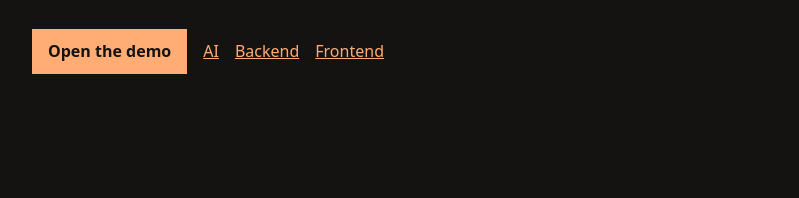
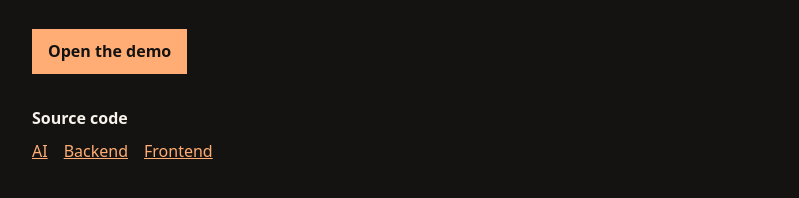
Before and after one commit to Nasa-Planetarium/nasa-planetarium.github.io, a plain HTML site: page index.html in a window 1280 px wide. Shown: the part 340-538 px from the top of the page, without its empty margins (240-1039 px from the left). Drawn offline with Linux system fonts and the light colour scheme.

Commit message:
Place source code links below the demo button

```diff
--- a/index.html
+++ b/index.html
@@ -24,6 +24,9 @@
     h1 { margin: 0.25rem 0 0.75rem; font-size: clamp(2.5rem, 9vw, 5rem); line-height: 1; }
     .description { max-width: 38rem; font-size: 1.125rem; }
     nav { display: flex; flex-wrap: wrap; align-items: center; gap: 1rem; margin-top: 2rem; }
+    .source-code { margin-top: 2rem; }
+    .source-code h2 { margin: 0 0 0.5rem; font-size: 1rem; font-weight: 600; }
+    .source-code nav { margin-top: 0; }
     a { color: #ffad74; }
     .demo {
       padding: 0.6rem 1rem;
@@ -43,12 +46,17 @@
       Explore fire activity over time. EMBERLINE brings MODIS and VIIRS satellite hotspot
       detections onto a common scale and presents them in a calendar, maps, and charts.
     </p>
-    <nav aria-label="Project links">
+    <nav aria-label="Demo">
       <a class="demo" href="https://emberline-9sd.pages.dev/en/calendar/">Open the demo</a>
-      <a href="https://github.com/Nasa-Planetarium/Planetarium-AI">AI</a>
-      <a href="https://github.com/Nasa-Planetarium/Planetarium-Backend">Backend</a>
-      <a href="https://github.com/Nasa-Planetarium/Planetarium-Frontend">Frontend</a>
     </nav>
+    <section class="source-code" aria-labelledby="source-code-heading">
+      <h2 id="source-code-heading">Source code</h2>
+      <nav aria-label="Source code repositories">
+        <a href="https://github.com/Nasa-Planetarium/Planetarium-AI">AI</a>
+        <a href="https://github.com/Nasa-Planetarium/Planetarium-Backend">Backend</a>
+        <a href="https://github.com/Nasa-Planetarium/Planetarium-Frontend">Frontend</a>
+      </nav>
+    </section>
   </main>
 </body>
 </html>
```
